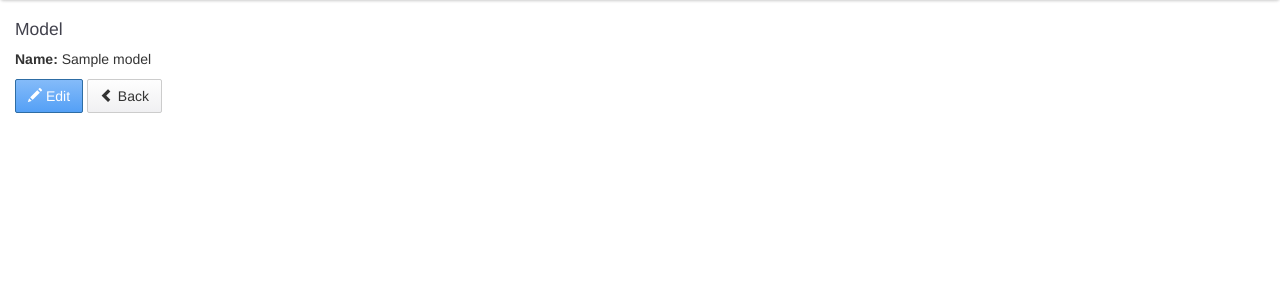
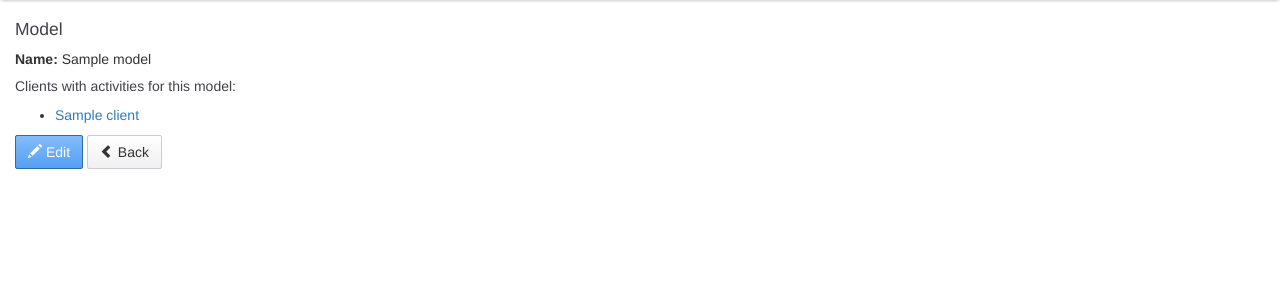
Before and after one commit to jimknight/crm, a Rails app: page /models/1 in a window 1280 px wide. Shown: the part 52-352 px from the top of the page. Run offline with Rails 7, Linux system fonts and the light colour scheme; a user stored in the database is signed in; tables that the repository leaves empty hold one stand-in row (values such as "Sample post"); style sheets or scripts are compiled from the project's sources; some libraries are stand-ins or nearby versions.

Commit message:
Show the clients under models

```diff
--- a/app/controllers/models_controller.rb
+++ b/app/controllers/models_controller.rb
@@ -11,6 +11,14 @@ class ModelsController < ApplicationController
   # GET /models/1
   # GET /models/1.json
   def show
+    # TODO: Make this some simpler join thing that I don't know right now
+    @activities_clients = []
+    @model.activities.each do |activity|
+      client = Client.find(activity.client_id)
+      @activities_clients << client
+    end
+    @activities_clients.uniq! {|p| p.name}
+    @activities_clients.sort! { |a,b| a.name.downcase <=> b.name.downcase }
   end
 
   # GET /models/new
--- a/app/views/models/show.html.erb
+++ b/app/views/models/show.html.erb
@@ -3,6 +3,16 @@
   <strong>Name:</strong>
   <%= @model.name %>
 </p>
+
+<% if @activities_clients.any? %>
+  <h3>Clients with activities for this model:</h3>
+  <ul>
+    <% @activities_clients.each do |client| %>
+      <li><%= link_to client.name, client %></li>
+    <% end %>
+  </ul>
+<% end %>
+
 <p>
   <%= link_to edit_model_path(@model), :class => "btn btn-primary" do %>
     <span class="glyphicon glyphicon-pencil" aria-hidden="true"></span> Edit
```
